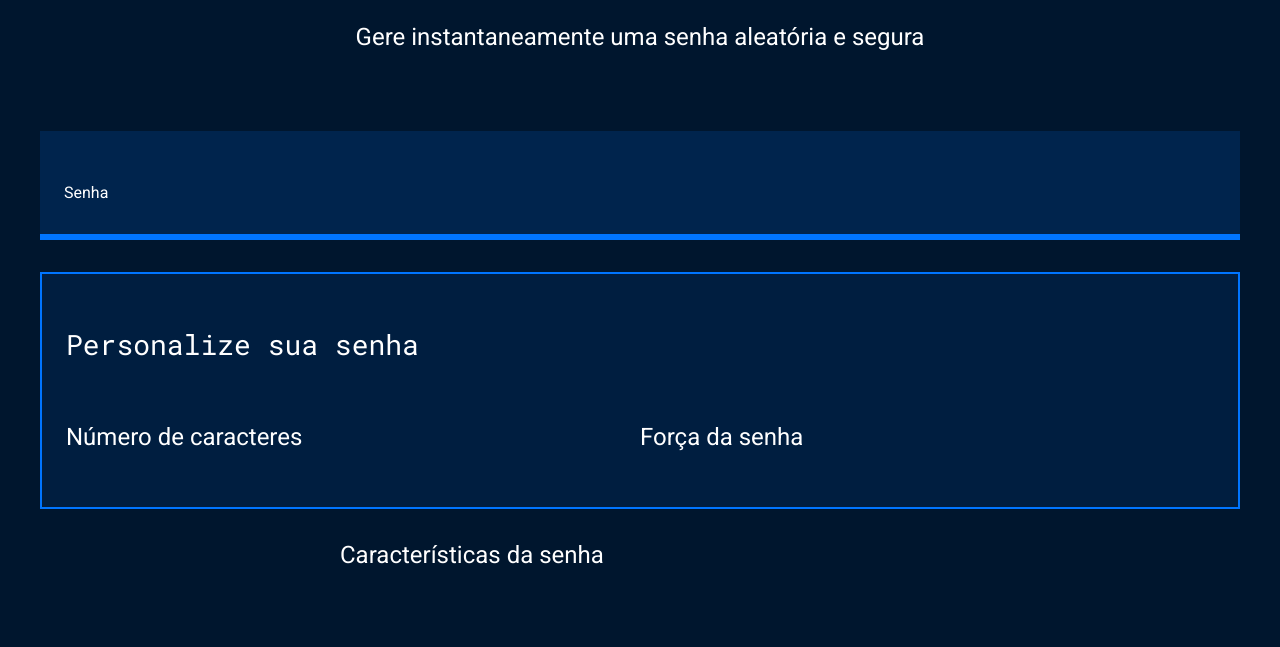
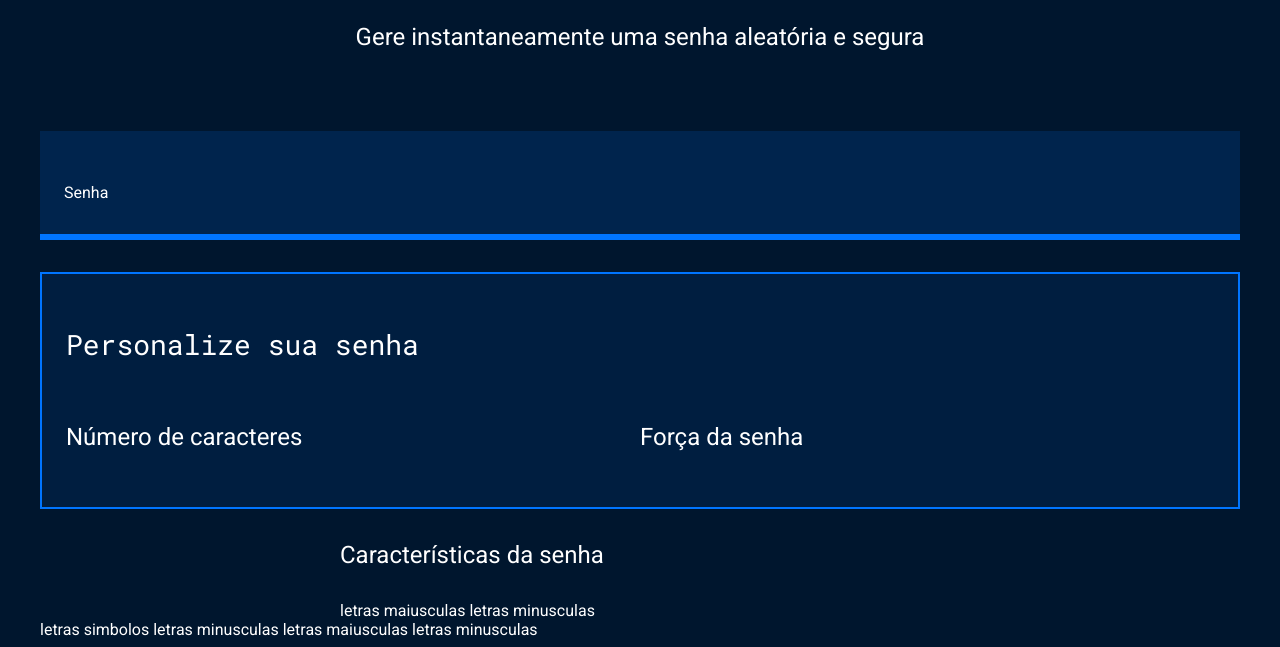
Before and after one commit to EduardoStremel06/terceiro-repositorio2, a plain HTML site: page index.html in a window 1280 px wide. Shown: the part 195-842 px from the top of the page. Before the commit the page ends 800 px from the top, so only its background shows below. Drawn offline with Linux system fonts and the light colour scheme.

Commit message:
inicio atv

```diff
--- a/index.html
+++ b/index.html
@@ -32,8 +32,21 @@
                 </div>
                 <div class="parametro-senha">
                     <h4 class="parametro-senha__titulo">Características da senha</h4>
-        </div>
-    </section>
+                    <imput name="maiusculo" type="checkbox"
+                    <label for="maiusculo">letras maiusculas</label>
+                    <imput name="minusculo" type="checkbox"
+                    <label for="minusculo">letras minusculas</label>
+              </div>
+              <imput name="maiusculo" type="checkbox"
+                    <label for="simbolo">letras simbolos</label>
+                    <imput name="minusculo" type="checkbox"
+                    <label for="minusculo">letras minusculas</label>
+              </div>
+              <imput name="maiusculo" type="checkbox"
+                    <label for="maiusculo">letras maiusculas</label>
+                    <imput name="minusculo" type="checkbox"
+                    <label for="minusculo">letras minusculas</label>
+              </div>
 </body>
 
 </html>
```
